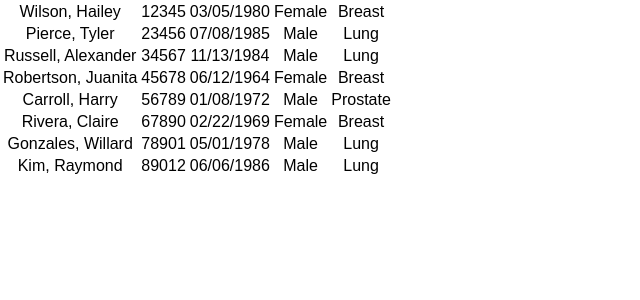
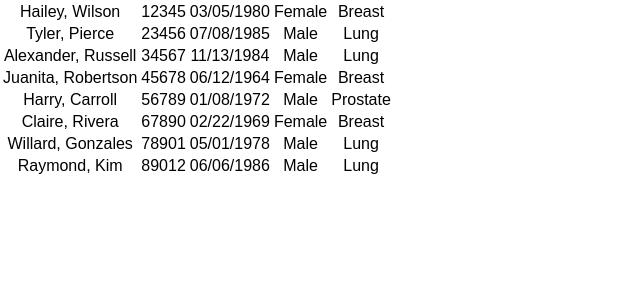
Before and after one commit to jerrywalters/react-challenge, a React (Create React App) app: page / in a window 1280 px wide. Shown: the top 300 px of the page, without its empty margins (0-640 px from the left). Built offline with nearby package versions, Linux system fonts and the light colour scheme.

Commit message:
refactor PatientTable to use PatientRow component

```diff
--- a/src/components/PatientTable.js
+++ b/src/components/PatientTable.js
@@ -1,15 +1,38 @@
 import React from 'react';
 import patients from '../patients.json';
 
-const PatientTable = () => {
+// const PatientTable = () => {
+//     const patientList = patients.map((patient) =>
+//         <tr>
+//             <td>{`${patient.name.last}, ${patient.name.first}`}</td>
+//             <td>{`${patient.mrn}`}</td>
+//             <td>{`${patient.dob}`}</td>
+//             <td>{`${patient.sex}`}</td>
+//             <td>{`${patient.treatment_site}`}</td>
+//         </tr>
+//     );
+
+const PatientRow = (props) => {
+    return (
+        <tr>
+            <td>{`${props.firstName}, ${props.lastName}`}</td>
+            <td>{`${props.mrn}`}</td>
+            <td>{`${props.dob}`}</td>
+            <td>{`${props.sex}`}</td>
+            <td>{`${props.treatmentSite}`}</td>
+        </tr>
+    )
+}
+
+const PatientTable = (props) => {
     const patientList = patients.map((patient) =>
-        <tr>
-            <td>{`${patient.name.last}, ${patient.name.first}`}</td>
-            <td>{`${patient.mrn}`}</td>
-            <td>{`${patient.dob}`}</td>
-            <td>{`${patient.sex}`}</td>
-            <td>{`${patient.treatment_site}`}</td>
-        </tr>
+        <PatientRow
+            firstName = {patient.name.first}
+            lastName = {patient.name.last}
+            mrn = {patient.mrn}
+            dob = {patient.dob}
+            sex = {patient.sex}
+            treatmentSite = {patient.treatment_site} />
     );
 
     return (
```
